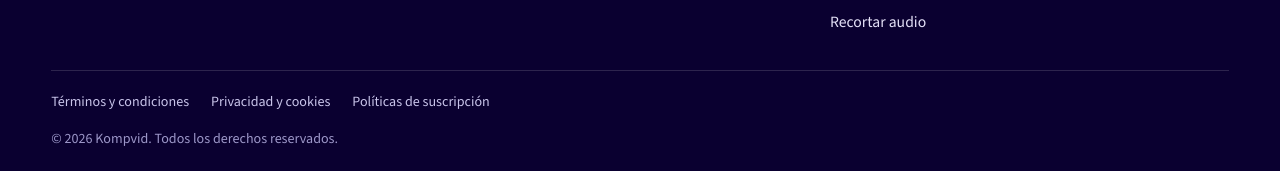
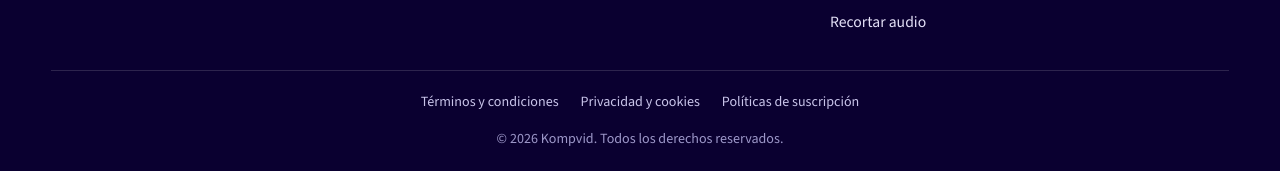
Before and after one commit to habla-colombia-web/kompvid, a React (Vite) app: page / in a window 1280 px wide. Shown: the part 1752-1923 px from the top of the page. Built offline with nearby package versions, Linux system fonts and the light colour scheme; no server answers.

Commit message:
fix: centrar enlaces legales del footer

```diff
--- a/src/components/footer.css
+++ b/src/components/footer.css
@@ -22,9 +22,9 @@ footer.site-footer *{box-sizing:border-box}
 .sf-cols a{color:#e4e0f7;text-decoration:none;font-size:.98rem}
 .sf-cols a:hover,.sf-cols a:focus-visible{color:#fff;text-decoration:underline}
 .sf-pro{margin-left:8px;padding:1px 8px;border-radius:999px;background:rgba(255,255,255,.16);color:#fff;font-size:.68rem;font-weight:700;vertical-align:middle}
-.sf-bottom{padding-top:20px;border-top:1px solid rgba(255,255,255,.14);font-size:.88rem;color:#9d97c9}
+.sf-bottom{text-align:center;padding-top:20px;border-top:1px solid rgba(255,255,255,.14);font-size:.88rem;color:#9d97c9}
 .sf-bottom p{margin:0}
-.sf-legal{display:flex;flex-wrap:wrap;gap:8px 22px;margin:0 0 14px}
+.sf-legal{display:flex;flex-wrap:wrap;justify-content:center;gap:8px 22px;margin:0 0 14px}
 .sf-legal a{color:#c9c4ea;text-decoration:none;font-size:.88rem}
 .sf-legal a:hover,.sf-legal a:focus-visible{color:#fff;text-decoration:underline}
 @media (max-width:1100px){
```
